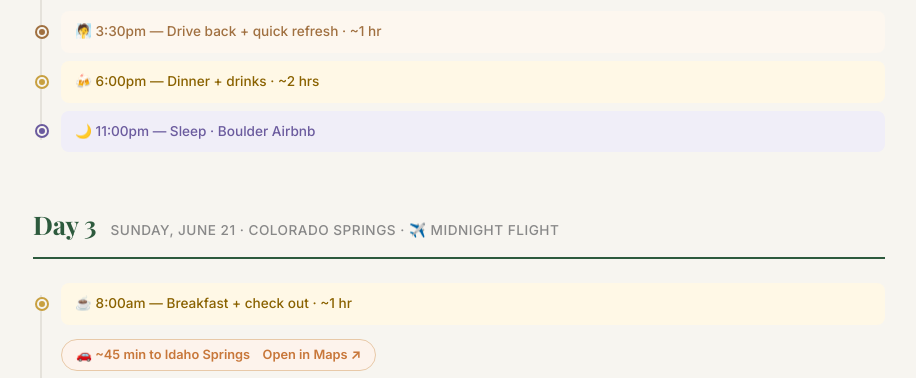
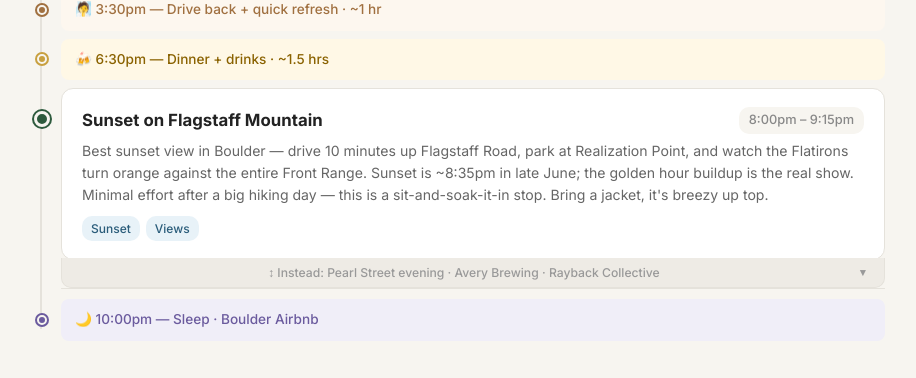
Before and after one commit to AlexCristian/alexcristian.github.io, a Jekyll site: the page colorado-trip/index.html, which Jekyll copies as it is, in a window 1280 px wide and 1400 px high, scrolled down 5053 px, cut to the strip 209-587 px from the top of the window. Shown: the whole strip, without its empty margins (181-1097 px from the left). Built offline with Jekyll 4.4.1, drawn with Linux system fonts in a browser that asks for light colours.

Commit message:
Code review fixes, Unsplash images for remaining carousels, add Day 2 evening activity
- Fix switchScenario JS bug: replaced implicit global event.target with explicit tabEl parameter
- Replace Wikimedia images with Unsplash CDN for Teahouse, Pearl Street, Hot Springs, Manitou carousels
- Convert all alt-drawer toggles from div to button (keyboard accessible); add aria-expanded
- Add width:100% + font-family:inherit to .alt-toggle CSS so button renders correctly
- Remove deprecated scrolling="no" from Komoot iframes
- JS: add aria-label to carousel prev/next buttons; add role/tabindex/aria-label/keydown to dots
- JS: mark decorative timeline dots aria-hidden=true
- JS: add rel=noopener noreferrer to all target=_blank links
- JS: add title attribute to all iframes
- Insert Day 2 evening stop: Sunset on Flagstaff Mountain (8:00–9:15pm) with 2 alternatives
- Adjust Day 2 dinner (6:30pm, 1.5hr) and sleep (10:00pm) to flow naturally

Co-Authored-By: Claude Sonnet 4.6 <noreply@anthropic.com>

```diff
--- a/colorado-trip/index.html
+++ b/colorado-trip/index.html
@@ -380,6 +380,8 @@
     user-select: none;
     transition: background 0.15s, color 0.15s;
     gap: 8px;
+    width: 100%;
+    font-family: inherit;
   }
   .alt-toggle:hover { background: #e4e0d8; color: #666; }
   .alt-toggle .alt-names { flex: 1; white-space: nowrap; overflow: hidden; text-overflow: ellipsis; }
@@ -590,12 +592,12 @@
         <div class="map-embed trail">
           <iframe
             src="https://www.komoot.com/smarttour/e2813352181/chautauqua-and-bluebell-trail-loop/embed?layout=classic&profile=1"
-            loading="lazy" scrolling="no">
+            loading="lazy">
           </iframe>
         </div>
       </div>
       <div class="alt-drawer">
-        <div class="alt-toggle"><span class="alt-names">↕ Instead: Royal Arch Trail · Green Mountain · Eldorado Canyon</span><span class="arrow">▼</span></div>
+        <button class="alt-toggle" type="button" aria-expanded="false"><span class="alt-names">↕ Instead: Royal Arch Trail · Green Mountain · Eldorado Canyon</span><span class="arrow">▼</span></button>
         <div class="alt-content"><div class="alt-list">
           <div class="alt-item"><a href="https://www.alltrails.com/trail/us/colorado/royal-arch-trail" target="_blank"><strong>Royal Arch Trail</strong></a><span class="alt-tag">harder</span> — 3.3mi, 1,400ft gain to a dramatic natural rock arch. Much more of a workout than the loop, big payoff at the top. Same trailhead.</div>
           <div class="alt-item"><a href="https://www.alltrails.com/trail/us/colorado/green-mountain-west-trail" target="_blank"><strong>Green Mountain Summit</strong></a><span class="alt-tag">longer</span> — 5mi loop, 2,200ft gain, true 360° summit panorama. Less crowded than Chautauqua. Park on Flagstaff Rd.</div>
@@ -623,9 +625,9 @@
         </div>
         <div class="carousel" data-autoplay>
           <div class="carousel-track">
-            <img src="https://upload.wikimedia.org/wikipedia/commons/2/2c/Dushanbe_Teahouse_in_Boulder.jpg" alt="Dushanbe Teahouse Boulder">
-            <img src="https://upload.wikimedia.org/wikipedia/commons/d/d9/Boulder_Dushanbe_teahouse_ceiling.jpg" alt="Dushanbe Teahouse Interior Ceiling">
-            <img src="https://upload.wikimedia.org/wikipedia/commons/8/85/Boulder_Dushanbe_Teahouse_tile_detail_1.JPG" alt="Dushanbe Teahouse Tilework">
+            <img src="https://images.unsplash.com/photo-1562164494-90b7a0d86a4f?w=900&q=80&auto=format&fit=crop" alt="Ornate Persian architecture exterior">
+            <img src="https://images.unsplash.com/photo-1541432901042-2d8bd64b4a9b?w=900&q=80&auto=format&fit=crop" alt="Ornate mosque interior ceiling tilework">
+            <img src="https://images.unsplash.com/photo-1596903096455-bd428a4b6f0a?w=900&q=80&auto=format&fit=crop" alt="Islamic ornate tilework architecture">
           </div>
           <button class="carousel-btn carousel-prev">&#8249;</button>
           <button class="carousel-btn carousel-next">&#8250;</button>
@@ -638,7 +640,7 @@
         </div>
       </div>
       <div class="alt-drawer">
-        <div class="alt-toggle"><span class="alt-names">↕ Instead: Frasca · The Kitchen · Shine Restaurant</span><span class="arrow">▼</span></div>
+        <button class="alt-toggle" type="button" aria-expanded="false"><span class="alt-names">↕ Instead: Frasca · The Kitchen · Shine Restaurant</span><span class="arrow">▼</span></button>
         <div class="alt-content"><div class="alt-list">
           <div class="alt-item"><strong>Frasca Food & Wine</strong><span class="alt-tag">upscale</span> — James Beard-nominated Italian on Pearl Street. Dinner reservation needed weeks ahead. One of the best meals in Colorado.</div>
           <div class="alt-item"><strong>The Kitchen</strong><span class="alt-tag">casual</span> — Farm-to-table, very Boulder. Good for a group lunch, right on Pearl Street.</div>
@@ -682,7 +684,7 @@
         </div>
       </div>
       <div class="alt-drawer">
-        <div class="alt-toggle"><span class="alt-names">↕ Instead: Arkansas River (Buena Vista) · Breckenridge afternoon · skip and stay in Boulder</span><span class="arrow">▼</span></div>
+        <button class="alt-toggle" type="button" aria-expanded="false"><span class="alt-names">↕ Instead: Arkansas River (Buena Vista) · Breckenridge afternoon · skip and stay in Boulder</span><span class="arrow">▼</span></button>
         <div class="alt-content"><div class="alt-list">
           <div class="alt-item"><strong>Arkansas River (Buena Vista)</strong><span class="alt-tag">harder</span> — Class IV–V on the Numbers or Browns Canyon. 2.5hr drive from Boulder. Better whitewater but a much longer day — consider swapping all of Day 2 for this instead.</div>
           <div class="alt-item"><strong>Breckenridge afternoon</strong><span class="alt-tag">mellow</span> — 1.5hr from Boulder. High-altitude ski town in summer: gondola, hiking, great food. Skip rafting and do this if the group wants chill over adrenaline.</div>
@@ -711,9 +713,9 @@
         </div>
         <div class="carousel" data-autoplay>
           <div class="carousel-track">
-            <img src="https://upload.wikimedia.org/wikipedia/commons/9/9d/Bateria_Alegria_Performing_on_Pearl_Street_in_Boulder%2C_Colorado.jpg" alt="Street Performers on Pearl Street Boulder">
-            <img src="https://upload.wikimedia.org/wikipedia/commons/b/bc/Boulder_Colorado_-_Perl_Street_Mall_-2005-10-14T204331.png" alt="Pearl Street Mall Boulder">
-            <img src="https://upload.wikimedia.org/wikipedia/commons/8/80/An_Empty_Pearl_Street_Mall_at_Night_During_the_Height_of_COVID%2C_Boulder%2C_Colorado.jpg" alt="Pearl Street Mall at Night">
+            <img src="https://images.unsplash.com/photo-1583422409516-2895a77efded?w=900&q=80&auto=format&fit=crop" alt="Outdoor pedestrian mall street performers">
+            <img src="https://images.unsplash.com/photo-1559339352-11d035aa65de?w=900&q=80&auto=format&fit=crop" alt="Evening storefront lights pedestrian street">
+            <img src="https://images.unsplash.com/photo-1519671482749-fd09be7ccebf?w=900&q=80&auto=format&fit=crop" alt="Colorful pedestrian street outdoor scene">
           </div>
           <button class="carousel-btn carousel-prev">&#8249;</button>
           <button class="carousel-btn carousel-next">&#8250;</button>
@@ -725,7 +727,7 @@
         </div>
       </div>
       <div class="alt-drawer">
-        <div class="alt-toggle"><span class="alt-names">↕ Instead: Boulder Creek Path · CU Campus · Celestial Seasonings tour</span><span class="arrow">▼</span></div>
+        <button class="alt-toggle" type="button" aria-expanded="false"><span class="alt-names">↕ Instead: Boulder Creek Path · CU Campus · Celestial Seasonings tour</span><span class="arrow">▼</span></button>
         <div class="alt-content"><div class="alt-list">
           <div class="alt-item"><strong>Boulder Creek Path</strong><span class="alt-tag">active</span> — 5mi paved path along Boulder Creek. Rent bikes at University Bicycles (~$35/day), cruise toward the mountains. Good option if you want to keep moving.</div>
           <div class="alt-item"><strong>CU Boulder campus walk</strong><span class="alt-tag">free</span> — Beautiful Tuscan-style sandstone buildings, one of the best-looking campuses in the US. 10min walk from Pearl St.</div>
@@ -802,12 +804,12 @@
         <div class="map-embed trail">
           <iframe
             src="https://www.komoot.com/smarttour/e2813321794/emerald-lake-trail/embed?layout=classic&profile=1"
-            loading="lazy" scrolling="no">
+            loading="lazy">
           </iframe>
         </div>
       </div>
       <div class="alt-drawer">
-        <div class="alt-toggle"><span class="alt-names">↕ Instead: Sky Pond · Twin Sisters · Trail Ridge Road drive</span><span class="arrow">▼</span></div>
+        <button class="alt-toggle" type="button" aria-expanded="false"><span class="alt-names">↕ Instead: Sky Pond · Twin Sisters · Trail Ridge Road drive</span><span class="arrow">▼</span></button>
         <div class="alt-content"><div class="alt-list">
           <div class="alt-item"><a href="https://www.alltrails.com/trail/us/colorado/sky-pond-via-glacier-gorge-trail" target="_blank"><strong>Sky Pond via Glacier Gorge</strong></a><span class="alt-tag">harder</span> — 9.5mi, 1,800ft gain. More demanding than Emerald Lake, fewer crowds, ends at a wild glacial tarn below Taylor Peak. Full day hike — skip Estes if you do this.</div>
           <div class="alt-item"><a href="https://www.alltrails.com/trail/us/colorado/twin-sisters-peak-trail" target="_blank"><strong>Twin Sisters Peaks</strong></a><span class="alt-tag">no permit</span> — 7.4mi, 2,300ft, east side of RMNP. No timed entry permit needed. Solid summit views of Longs Peak and the park.</div>
@@ -863,12 +865,32 @@
 
       <div class="buffer-block buffer-meal">
         <div class="buffer-dot"></div>
-        🍻 6:00pm — Dinner + drinks · ~2 hrs
+        🍻 6:30pm — Dinner + drinks · ~1.5 hrs
+      </div>
+
+      <div class="stop-card">
+        <div class="stop-dot"></div>
+        <div class="stop-top">
+          <span class="stop-name">Sunset on Flagstaff Mountain</span>
+          <span class="stop-time">8:00pm – 9:15pm</span>
+        </div>
+        <div class="stop-desc">Best sunset view in Boulder — drive 10 minutes up Flagstaff Road, park at Realization Point, and watch the Flatirons turn orange against the entire Front Range. Sunset is ~8:35pm in late June; the golden hour buildup is the real show. Minimal effort after a big hiking day — this is a sit-and-soak-it-in stop. Bring a jacket, it's breezy up top.</div>
+        <div class="stop-tags">
+          <span class="tag tag-scenic">Sunset</span>
+          <span class="tag tag-scenic">Views</span>
+        </div>
+      </div>
+      <div class="alt-drawer">
+        <button class="alt-toggle" type="button" aria-expanded="false"><span class="alt-names">↕ Instead: Pearl Street evening · Avery Brewing · Rayback Collective</span><span class="arrow">▼</span></button>
+        <div class="alt-content"><div class="alt-list">
+          <div class="alt-item"><strong>Pearl Street Evening Stroll</strong><span class="alt-tag">easy</span> — The mall comes alive after dark: street performers, patio bars, ice cream. No driving needed from your Airbnb. Best option if everyone's legs are completely done.</div>
+          <div class="alt-item"><strong>Avery Brewing / Rayback Collective</strong><span class="alt-tag">beer</span> — World-class Colorado craft beer: Avery's taproom (~15min drive north) or the Rayback outdoor food truck park in town. Perfect low-key end to a big mountain day.</div>
+        </div></div>
       </div>
 
       <div class="buffer-block buffer-sleep">
         <div class="buffer-dot"></div>
-        🌙 11:00pm — Sleep · Boulder Airbnb
+        🌙 10:00pm — Sleep · Boulder Airbnb
       </div>
 
     </div>
@@ -914,9 +936,9 @@
         </div>
         <div class="carousel" data-autoplay>
           <div class="carousel-track">
-            <img src="https://upload.wikimedia.org/wikipedia/commons/7/7a/Conundrum_Soak_%288088830824%29.jpg" alt="Colorado Hot Springs Soaking">
-            <img src="https://upload.wikimedia.org/wikipedia/commons/4/47/Clear_Creek%2C_CO%2C_west_of_Golden_IMG_5443.JPG" alt="Clear Creek Canyon Colorado">
-            <img src="https://upload.wikimedia.org/wikipedia/commons/a/ad/Georgetown_HFSC.jpg" alt="Georgetown Colorado">
+            <img src="https://images.unsplash.com/photo-1506905925346-21bda4d32df4?w=900&q=80&auto=format&fit=crop" alt="Outdoor hot spring pool mountain scenery">
+            <img src="https://images.unsplash.com/photo-1520769945061-0a448c463865?w=900&q=80&auto=format&fit=crop" alt="Natural geothermal hot spring pool">
+            <img src="https://images.unsplash.com/photo-1571896349842-33c89424de2d?w=900&q=80&auto=format&fit=crop" alt="Hot spring mineral pool soaking">
           </div>
           <button class="carousel-btn carousel-prev">&#8249;</button>
           <button class="carousel-btn carousel-next">&#8250;</button>
@@ -929,7 +951,7 @@
         </div>
       </div>
       <div class="alt-drawer">
-        <div class="alt-toggle"><span class="alt-names">↕ Instead: Clear Creek Rafting · Georgetown Loop Railroad · Guanella Pass</span><span class="arrow">▼</span></div>
+        <button class="alt-toggle" type="button" aria-expanded="false"><span class="alt-names">↕ Instead: Clear Creek Rafting · Georgetown Loop Railroad · Guanella Pass</span><span class="arrow">▼</span></button>
         <div class="alt-content"><div class="alt-list">
           <div class="alt-item"><strong>Clear Creek Whitewater Rafting</strong><span class="alt-tag">🌊 active</span> — Same canyon, same exit. Multiple outfitters in Idaho Springs (Clear Creek Rafting, Whitewater Excitement). Class III–IV, 1.5–3hr trips ~$50–70/person. Perfect swap if the group wants adrenaline over soaking. Book morning slot to still make Colorado Springs.</div>
           <div class="alt-item"><strong>Georgetown Loop Railroad</strong><span class="alt-tag">historic</span> — 6.5mi narrow-gauge steam train loop over the Devil's Gate bridge, ~1hr ride. Right in Georgetown, 10min from Idaho Springs. Fun quick detour.</div>
@@ -975,12 +997,12 @@
         <div class="map-embed trail">
           <iframe
             src="https://www.komoot.com/smarttour/e1191530349/palmer-and-central-garden-loop/embed?layout=classic&profile=1"
-            loading="lazy" scrolling="no">
+            loading="lazy">
           </iframe>
         </div>
       </div>
       <div class="alt-drawer">
-        <div class="alt-toggle"><span class="alt-names">↕ Also nearby: Cave of the Winds · Seven Falls · US Air Force Academy</span><span class="arrow">▼</span></div>
+        <button class="alt-toggle" type="button" aria-expanded="false"><span class="alt-names">↕ Also nearby: Cave of the Winds · Seven Falls · US Air Force Academy</span><span class="arrow">▼</span></button>
         <div class="alt-content"><div class="alt-list">
           <div class="alt-item"><strong>Cave of the Winds Mountain Park</strong><span class="alt-tag">adventurous</span> — 20min drive. Cave tours, Via Ferrata routes, wind walker suspension bridge. Good option if the group wants more activity after Garden of the Gods.</div>
           <div class="alt-item"><strong>Seven Falls</strong><span class="alt-tag">scenic</span> — 181ft waterfall in a box canyon, accessible via short trail. ~15min from Garden of Gods. Pairs well as a quick add-on.</div>
@@ -1009,9 +1031,9 @@
         </div>
         <div class="carousel" data-autoplay>
           <div class="carousel-track">
-            <img src="https://upload.wikimedia.org/wikipedia/commons/5/59/General_view_of_Manitou_Cliff_Dwellings_in_Phantom_Cliff_Canon%2C_Manitou_Springs%2C_Colorado._%287725176810%29.jpg" alt="Manitou Cliff Dwellings Overview">
-            <img src="https://upload.wikimedia.org/wikipedia/commons/2/29/Indian_petroglyphs_at_Manitou_Cliff_Dwellings%2C_Manitou_Springs%2C_Colorado._%287725176532%29.jpg" alt="Manitou Cliff Dwellings Petroglyphs">
-            <img src="https://upload.wikimedia.org/wikipedia/commons/1/19/Manitou_Cliff_Dwelling2.jpg" alt="Manitou Cliff Dwelling">
+            <img src="https://images.unsplash.com/photo-1565137852-015e67e14e38?w=900&q=80&auto=format&fit=crop" alt="Ancient cliff dwellings carved into rock face">
+            <img src="https://images.unsplash.com/photo-1559933498-c081483cc426?w=900&q=80&auto=format&fit=crop" alt="Ancient stone ruins archaeological site">
+            <img src="https://images.unsplash.com/photo-1566438480900-0609be27a4be?w=900&q=80&auto=format&fit=crop" alt="Ancient hillside ruins archaeological remains">
           </div>
           <button class="carousel-btn carousel-prev">&#8249;</button>
           <button class="carousel-btn carousel-next">&#8250;</button>
@@ -1024,7 +1046,7 @@
         </div>
       </div>
       <div class="alt-drawer">
-        <div class="alt-toggle"><span class="alt-names">↕ Also: Manitou Incline · North Cheyenne Cañon · Pikes Peak Cog Railway</span><span class="arrow">▼</span></div>
+        <button class="alt-toggle" type="button" aria-expanded="false"><span class="alt-names">↕ Also: Manitou Incline · North Cheyenne Cañon · Pikes Peak Cog Railway</span><span class="arrow">▼</span></button>
         <div class="alt-content"><div class="alt-list">
           <div class="alt-item"><a href="https://www.alltrails.com/trail/us/colorado/the-manitou-incline" target="_blank"><strong>Manitou Incline</strong></a><span class="alt-tag">brutal</span> — 2,744 steps, 2,000ft gain in under a mile. Local legend. Takes ~1hr up, 30min down. Free. For the group that wants to suffer in a good way.</div>
           <div class="alt-item"><a href="https://www.alltrails.com/trail/us/colorado/helen-hunt-falls-loop" target="_blank"><strong>North Cheyenne Cañon Park</strong></a><span class="alt-tag">free</span> — Beautiful canyon just south of town. Helen Hunt Falls is an easy 15min walk. Serious trails branch off for longer hikes.</div>
@@ -1106,8 +1128,8 @@
 
       <!-- Scenario toggle -->
       <div class="scenario-tabs">
-        <button class="scenario-tab active" onclick="switchScenario('glenwood')">🌊 Glenwood Springs + Aspen</button>
-        <button class="scenario-tab" onclick="switchScenario('mesaverde')">🏛 Mesa Verde</button>
+        <button class="scenario-tab active" onclick="switchScenario('glenwood', this)">🌊 Glenwood Springs + Aspen</button>
+        <button class="scenario-tab" onclick="switchScenario('mesaverde', this)">🏛 Mesa Verde</button>
       </div>
 
       <!-- ── SCENARIO A: Glenwood Springs + Aspen ── -->
@@ -1256,7 +1278,7 @@
         </div>
       </div>
       <div class="alt-drawer">
-        <div class="alt-toggle"><span class="alt-names">↕ Also: Box Canyon Falls · Imogene Pass · Telluride</span><span class="arrow">▼</span></div>
+        <button class="alt-toggle" type="button" aria-expanded="false"><span class="alt-names">↕ Also: Box Canyon Falls · Imogene Pass · Telluride</span><span class="arrow">▼</span></button>
         <div class="alt-content"><div class="alt-list">
           <div class="alt-item"><strong>Box Canyon Falls</strong><span class="alt-tag">quick add</span> — 5min walk from downtown Ouray into a sheer narrow gorge with a waterfall. $5/person. Genuinely dramatic, takes 30min. Do it after the hot springs.</div>
           <div class="alt-item"><strong>Imogene Pass (Jeep road)</strong><span class="alt-tag">AWD needed</span> — Unpaved road from Ouray over a 13,114ft pass to Telluride. Roughly 2.5hr one way. Epic high-alpine scenery, some exposure. AWD is sufficient for most of it in summer but parts are rough.</div>
@@ -1303,7 +1325,7 @@
         </div>
       </div>
       <div class="alt-drawer">
-        <div class="alt-toggle"><span class="alt-names">↕ Also at Mesa Verde: Balcony House · Spruce Tree House · Durango–Silverton Railroad</span><span class="arrow">▼</span></div>
+        <button class="alt-toggle" type="button" aria-expanded="false"><span class="alt-names">↕ Also at Mesa Verde: Balcony House · Spruce Tree House · Durango–Silverton Railroad</span><span class="arrow">▼</span></button>
         <div class="alt-content"><div class="alt-list">
           <div class="alt-item"><strong>Balcony House Tour</strong><span class="alt-tag">adventurous</span> — Cliff dwelling requiring a 32ft ladder climb and crawling through a tunnel. More physically demanding than Cliff Palace. Book separately at recreation.gov. Same price.</div>
           <div class="alt-item"><strong>Spruce Tree House</strong><span class="alt-tag">self-guided</span> — Third largest cliff dwelling in the park. No ranger tour needed — you walk down to it yourself. Good if ranger tours are sold out.</div>
@@ -1378,6 +1411,15 @@
     const imgs = track.querySelectorAll('img');
     const dots = car.querySelectorAll('.dot');
     let idx = 0, timer;
+
+    car.querySelector('.carousel-prev').setAttribute('aria-label', 'Previous photo');
+    car.querySelector('.carousel-next').setAttribute('aria-label', 'Next photo');
+
+    dots.forEach((d, i) => {
+      d.setAttribute('role', 'button');
+      d.setAttribute('tabindex', '0');
+      d.setAttribute('aria-label', 'Photo ' + (i + 1));
+    });
 
     function goTo(n) {
       idx = ((n % imgs.length) + imgs.length) % imgs.length;
@@ -1391,9 +1433,15 @@
 
     car.querySelector('.carousel-prev').addEventListener('click', () => { goTo(idx - 1); startAuto(); });
     car.querySelector('.carousel-next').addEventListener('click', () => { goTo(idx + 1); startAuto(); });
-    dots.forEach((d, i) => d.addEventListener('click', () => { goTo(i); startAuto(); }));
+    dots.forEach((d, i) => {
+      d.addEventListener('click', () => { goTo(i); startAuto(); });
+      d.addEventListener('keydown', e => { if (e.key === 'Enter' || e.key === ' ') { e.preventDefault(); goTo(i); startAuto(); } });
+    });
     if (car.hasAttribute('data-autoplay')) startAuto();
   });
+
+  // Mark decorative timeline/card dots as presentational
+  document.querySelectorAll('.stop-dot, .drive-dot, .buffer-dot, .airbnb-dot').forEach(d => d.setAttribute('aria-hidden', 'true'));
 </script>
 </body>
 </html>
```
Also changed, not shown: other parts of colorado-trip/index.html (+13 -2 lines).
